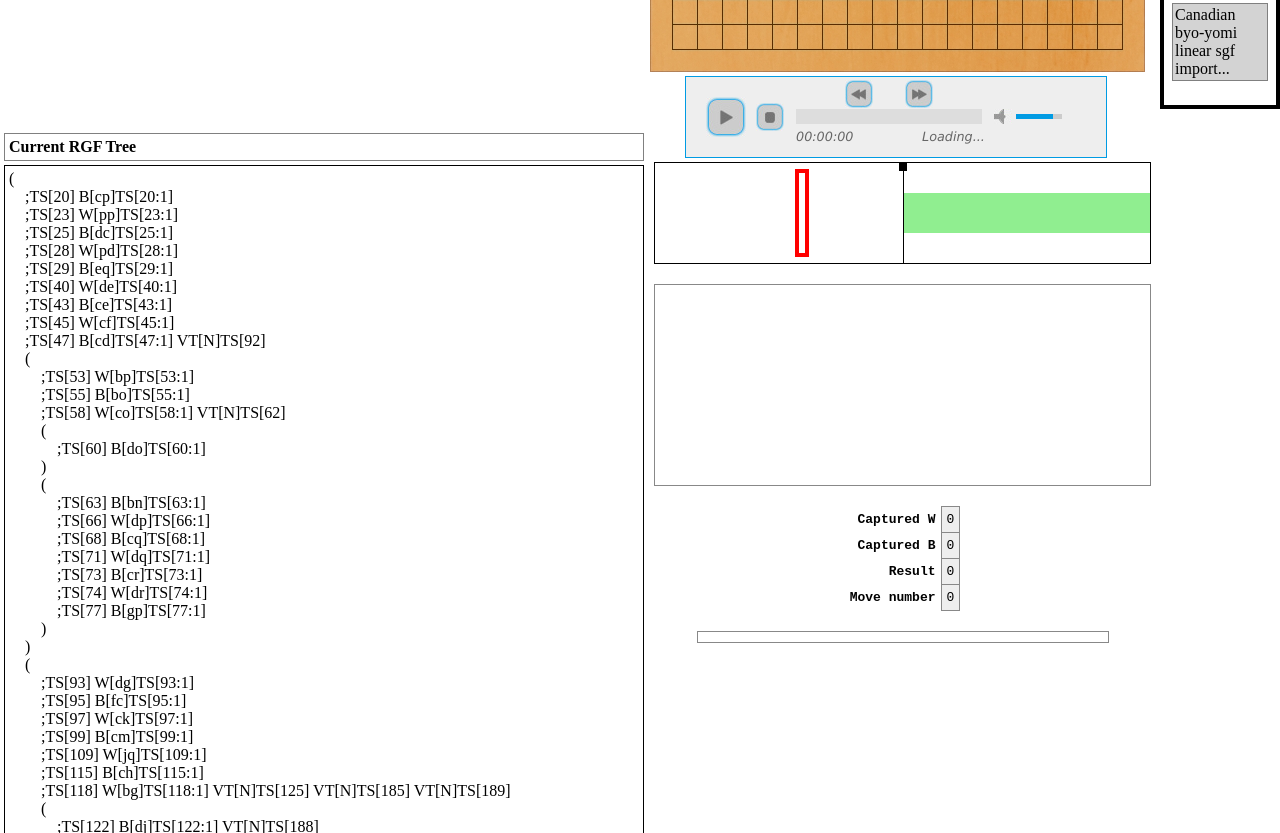
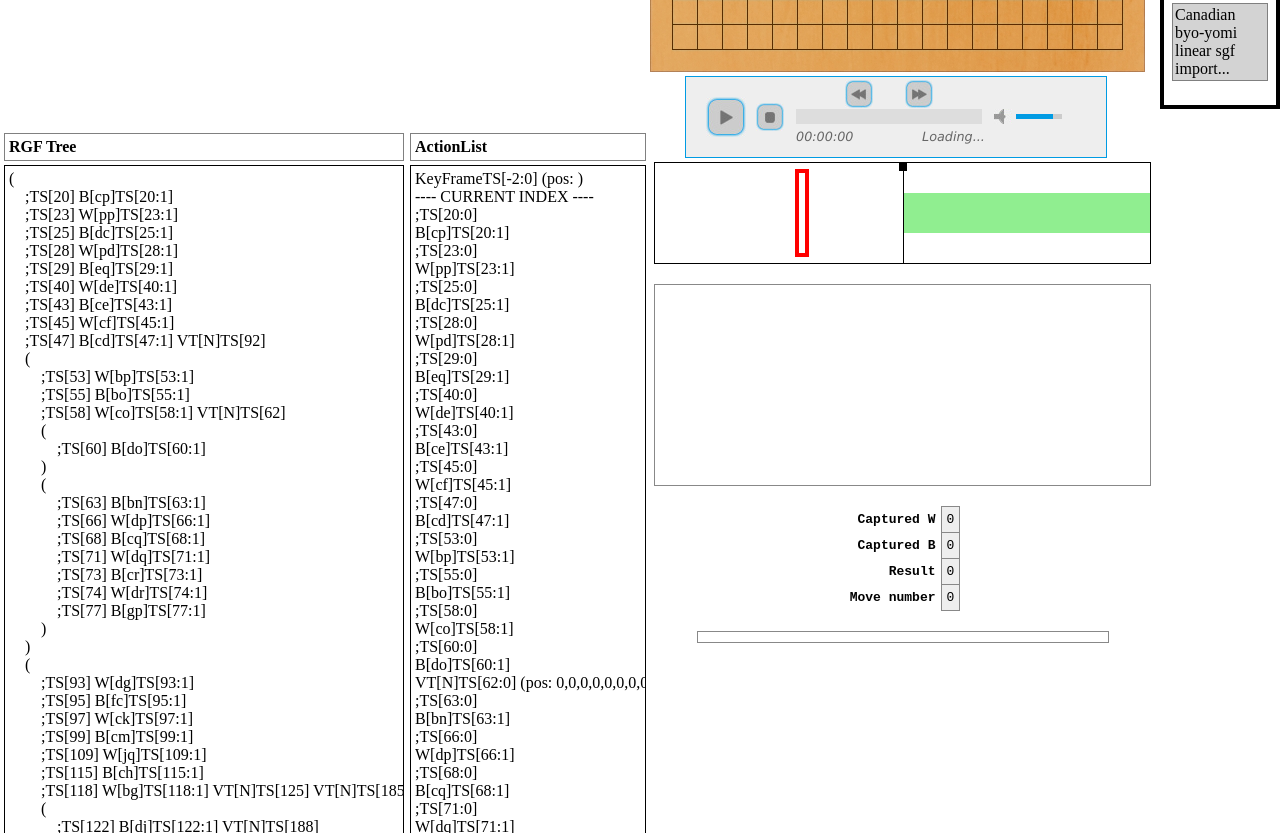
Before and after one commit to jjermann/rgf, a plain HTML site: page gospeed_prototype/prototype.html in a window 1280 px wide. Shown: the part 427-1260 px from the top of the page. Drawn offline with Linux system fonts and the light colour scheme.

Commit message:
moved most of the debug output responsibilities to the gui, added a debug output for the actionlist, removed the debug output for currently applied actions

```diff
--- a/eidogo_prototype/css/eidogo_prototype.css
+++ b/eidogo_prototype/css/eidogo_prototype.css
@@ -50,19 +50,19 @@ div.gui_game_rgf {
     top:           670px;
     left:          4px;
 }
+div.gui_game_actions {
+    position:      absolute;
+    width:         382px;
+    height:        500px;
+    top:           670px;
+    left:          1078px;
+}
 div.gui_player_sgf {
     position:      absolute;
     width:         422px;
     height:        500px;
     top:           670px;
     left:          650px;
-}
-div.gui_player_actions {
-    position:      absolute;
-    width:         382px;
-    height:        500px;
-    top:           670px;
-    left:          1078px;
 }
 
 
--- a/gospeed_prototype/css/gospeed_prototype.css
+++ b/gospeed_prototype/css/gospeed_prototype.css
@@ -33,10 +33,17 @@ div#menu p.selected {
 /* Layout for the RGF debug output */
 div.gui_game_rgf {
     position:      absolute;
-    width:         640px;
+    width:         400px;
     height:        500px;
     top:           560px;
     left:          4px;
+}
+div.gui_game_actions {
+    position:      absolute;
+    width:         236px;
+    height:        500px;
+    top:           560px;
+    left:          410px;
 }
 
 
--- a/gospeed_prototype/gui.js
+++ b/gospeed_prototype/gui.js
@@ -33,7 +33,7 @@ function DisplayGUI(baseId,msSources,duration) {
 
     // create components
     self.boardPlayer=new GoSpeedPlayer(self.id+"_player",goSpeedConf);
-    self.gameStream=new GameStream(self.id+"_game_rgf")
+    self.gameStream=new GameStream()
     self.gameStream.update(0);
     self.mediaStream=new MediaStream(self.id+"_media",msSources,duration);
     self.mediaInterface=new MediaInterface(self.id+"_media_interface",self.mediaStream);
@@ -50,12 +50,35 @@ function DisplayGUI(baseId,msSources,duration) {
         }
     };
     self.mediaStream.bind('statusChange', self.onStatusChange);
+
+    // Debug output
     self.updateRGFDebug = function() {
         $('#'+self.id+"_game_rgf").text(self.gameStream._rgfGame.writeRGF());
     };
-    self.gameStream._rgfGame.bind('actionQueued', self.updateRGFDebug);
-    self.gameStream._rgfGame.bind('timeModified', self.updateRGFDebug);
-    self.gameStream._rgfGame.bind('removedAction', self.updateRGFDebug);
+    self.updateActionListDebug = function() {
+        var txt="";
+        for (var i=0; i<self.gameStream._rgfGame.actionList.length; i++) {
+            if (i==self.gameStream.status.timeIndex) txt+="---- CURRENT INDEX ----\n";
+            txt+=printAction(self.gameStream._rgfGame.actionList[i])+"\n";
+        }
+        if (i==self.gameStream.status.timeIndex) txt+="---- CURRENT INDEX ----\n";
+        $('#'+self.id+"_game_actions").text(txt);
+    };
+    self.gameStream.bind('update', function() {
+        self.updateActionListDebug();
+    });
+    self.gameStream._rgfGame.bind('actionQueued', function(index) {
+        self.updateRGFDebug();
+        self.updateActionListDebug();
+    });
+    self.gameStream._rgfGame.bind('timeModified', function(firstIndex,lastIndex,dt) {
+        self.updateRGFDebug();
+        self.updateActionListDebug();
+    });
+    self.gameStream._rgfGame.bind('removedAction', function(index,action) {
+        self.updateRGFDebug();
+        self.updateActionListDebug();
+    });
 };
 
 DisplayGUI.prototype.hide = function() {
@@ -81,7 +104,8 @@ DisplayGUI.prototype.html = function() {
     gui.appendChild(el);
 
     /* RGF debug output */
-    gui.appendChild(createBox("gui_game_rgf",self.id+"_game_rgf","Current RGF Tree"));
+    gui.appendChild(createBox("gui_game_rgf",self.id+"_game_rgf","RGF Tree"));
+    gui.appendChild(createBox("gui_game_actions",self.id+"_game_actions","ActionList"));
 
     /* Media Stream */
     el=document.createElement("div");
--- a/gospeed_prototype/helper_functions.js
+++ b/gospeed_prototype/helper_functions.js
@@ -11,6 +11,24 @@ function createBox(boxName,bodyId,title) {
         tmp.className="box_body";
         el.appendChild(tmp);
     return el;
+};
+
+function printAction(action) {
+    var txt=action.name
+        + ((action.arg!==undefined && action.arg!="") ?
+            "[" + action.arg + "]" :
+            "")
+        + ((action.time!==undefined) ?
+            "TS[" + action.time + ((action.counter!==undefined) ?
+                ":" + action.counter :
+                 "")
+            + "]" :
+            "")
+        + ((action.position!==undefined) ?
+            " (pos: " + action.position + ")" :
+            "")
+        + " ";
+    return txt;
 };
 
 
--- a/src/game_stream.js
+++ b/src/game_stream.js
@@ -2,11 +2,10 @@
     ----------
     Keeps track of the current time and currently applied actions from the RGF game
 */
-function GameStream(rgfId,rgfGame) {
+function GameStream(rgfGame) {
     var self = this;
 
-    self.id = rgfId;
-    self._rgfGame = (rgfGame) ? rgfGame: new RGFGame(rgfId);
+    self._rgfGame = (rgfGame) ? rgfGame: new RGFGame();
 
     /* status information */
     self.status = {
--- a/src/rgf_game.js
+++ b/src/rgf_game.js
@@ -2,10 +2,9 @@
     ----------
     Responsible to store a whole game/lecture together with all timing informations.
 */
-function RGFGame(rgfId) {
+function RGFGame() {
     var self = this;
 
-    self.id = rgfId;
     // A KeyFrames should contain all necessary information to restore the situation from the given time,
     // it must set the position to the last known position
     self.keyframeList = [];
```
Also changed, not shown: eidogo_prototype/eidogo_player.js (+2 -16 lines), eidogo_prototype/gui.js (+29 -7 lines), eidogo_prototype/helper_functions.js (+18 -0 lines).
